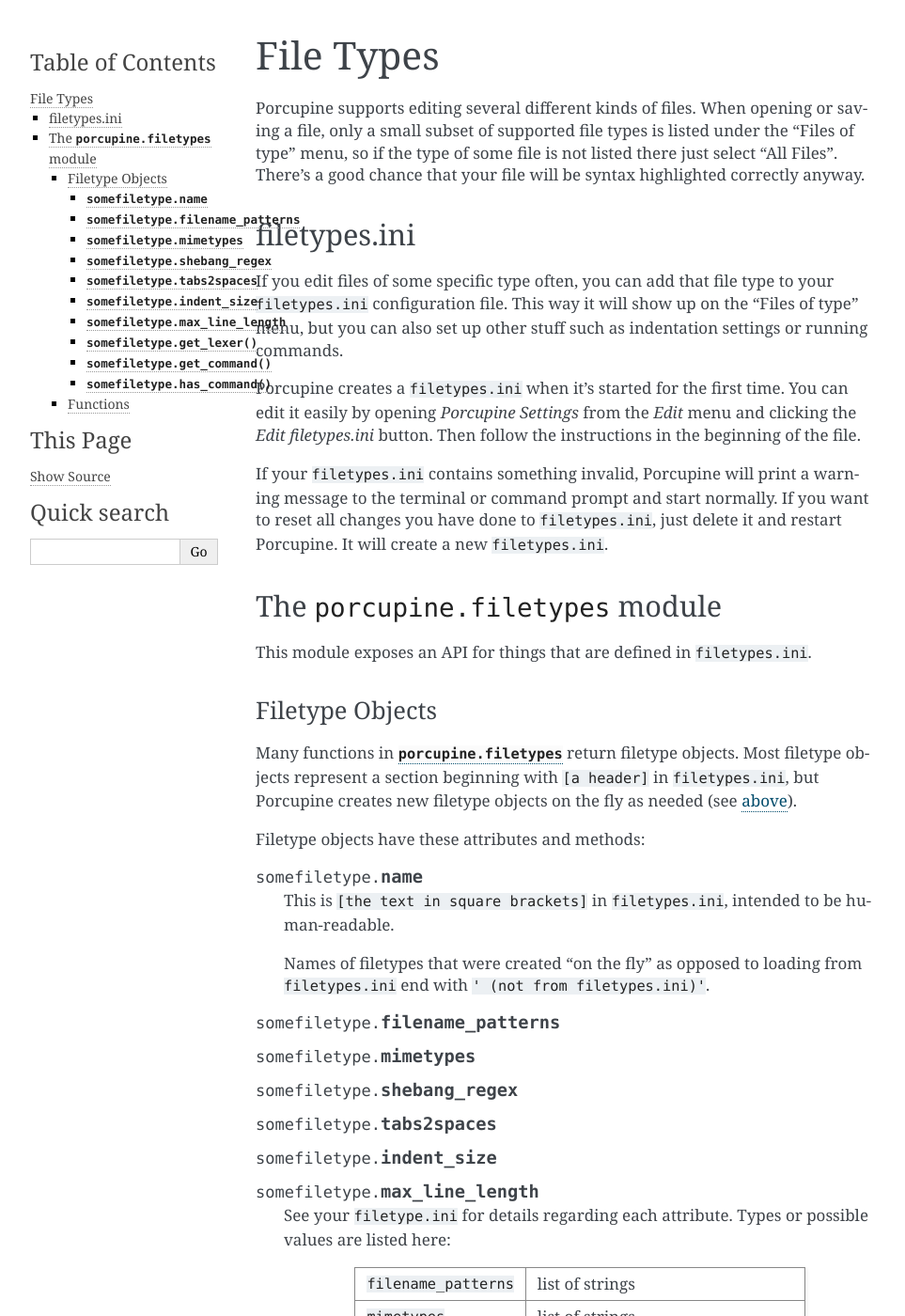
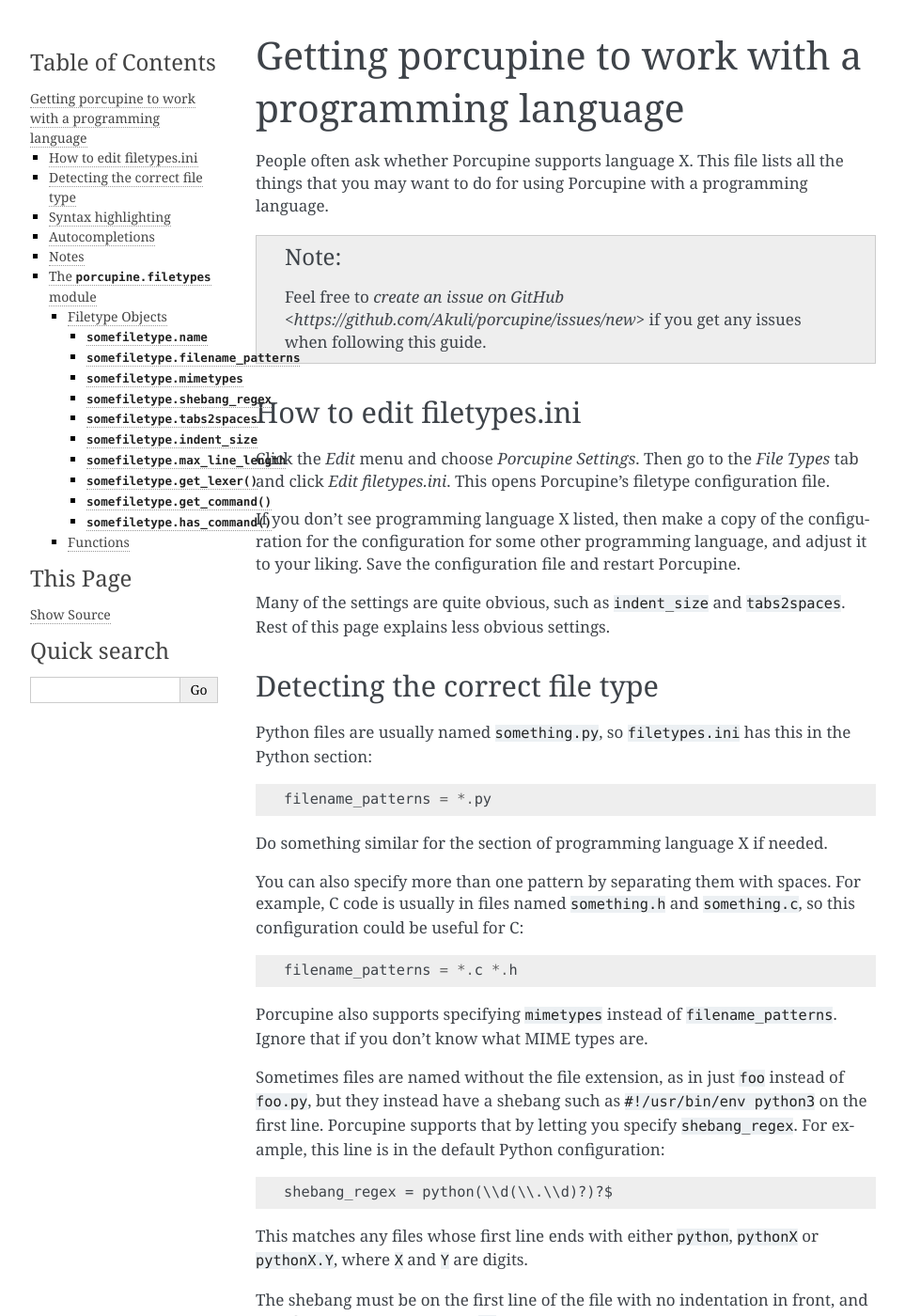
Before and after one commit to Akuli/porcupine, a Sphinx documentation site: the page built from docs/filetypes.rst, in a window 1280 px wide and 1400 px high. Shown: the whole window at 94% size, without its empty margins (148-1111 px from the left). Built offline with Sphinx 7.4.7, drawn with Linux system fonts in a browser that asks for light colours; some of the changed text lies outside the part shown.

Commit message:
update filetypes docs

```diff
--- a/docs/filetypes.rst
+++ b/docs/filetypes.rst
@@ -1,32 +1,124 @@
-File Types
-==========
+Getting porcupine to work with a programming language
+=====================================================
 
-.. _automagic-filetype-creation:
+People often ask whether Porcupine supports language X.
+This file lists all the things that you may want to do for using Porcupine with a programming language.
 
-Porcupine supports editing several different kinds of files. When opening or
-saving a file, only a small subset of supported file types is listed under the
-"Files of type" menu, so if the type of some file is not listed there just
-select "All Files". There's a good chance that your file will be syntax
-highlighted correctly anyway.
+.. note::
+    Feel free to `create an issue on GitHub <https://github.com/Akuli/porcupine/issues/new>`
+    if you get any issues when following this guide.
 
 
-filetypes.ini
--------------
+How to edit filetypes.ini
+-------------------------
 
-If you edit files of some specific type often, you can add that file type to
-your ``filetypes.ini`` configuration file. This way it will show up on the
-"Files of type" menu, but you can also set up other stuff such as indentation
-settings or running commands.
+Click the *Edit* menu and choose *Porcupine Settings*.
+Then go to the *File Types* tab and click *Edit filetypes.ini*.
+This opens Porcupine's filetype configuration file.
 
-Porcupine creates a ``filetypes.ini`` when it's started for the first time. You
-can edit it easily by opening *Porcupine Settings* from the *Edit* menu and
-clicking the *Edit filetypes.ini* button. Then follow the instructions in the
-beginning of the file.
+If you don't see programming language X listed, then
+make a copy of the configuration for the configuration for some other programming language, and adjust it to your liking.
+Save the configuration file and restart Porcupine.
+
+Many of the settings are quite obvious, such as ``indent_size`` and ``tabs2spaces``.
+Rest of this page explains less obvious settings.
+
+
+Detecting the correct file type
+-------------------------------
+
+Python files are usually named ``something.py``, so ``filetypes.ini`` has this in the Python section::
+
+    filename_patterns = *.py
+
+Do something similar for the section of programming language X if needed.
+
+You can also specify more than one pattern by separating them with spaces.
+For example, C code is usually in files named ``something.h`` and ``something.c``,
+so this configuration could be useful for C::
+
+    filename_patterns = *.c *.h
+
+Porcupine also supports specifying ``mimetypes`` instead of ``filename_patterns``.
+Ignore that if you don't know what MIME types are.
+
+Sometimes files are named without the file extension, as in just ``foo`` instead of ``foo.py``,
+but they instead have a shebang such as ``#!/usr/bin/env python3`` on the first line.
+Porcupine supports that by letting you specify ``shebang_regex``.
+For example, this line is in the default Python configuration::
+
+    shebang_regex = python(\\d(\\.\\d)?)?$
+
+This matches any files whose first line ends with either ``python``, ``pythonX`` or ``pythonX.Y``,
+where ``X`` and ``Y`` are digits.
+
+The shebang must be on the first line of the file with no indentation in front,
+and that first line must start with ``#!``.
+This is the way shebangs work, and not an arbitrary Porcupine limitation.
+
+
+Syntax highlighting
+-------------------
+
+Try opening a file written in programming language X.
+If it syntax highlights correctly, you can skip rest of this section.
+
+There is `a list of supported languages <https://pygments.org/docs/lexers/>`_ in Pygments documentation.
+Pygments is the library that Porcupine uses for syntax highlighting.
+For example, if you want to use ``pygments.lexers.zig.ZigLexer`` from the above link, add this to the filetype config::
+
+    pygments_lexer = pygments.lexers.zig.ZigLexer
+
+If your language is not supported by Pygments, it might be still possible to get highlighting for it.
+Try to search for a Pygments lexer for that language.
+If you find one, put it somewhere where Porcupine's Python can import it (TODO: explain in more detail),
+let's say ``class LexerClass`` in file ``lexer_filename.py``.
+Then you can add this to ``filetypes.ini``::
+
+    pygments_lexer = lexer_filename.LexerClass
+
+
+Autocompletions
+---------------
+
+The preferred way to set up autocompletions with Porcupine is using a langserver.
+A langserver is a program that runs on your computer and doesn't use the internet at all,
+unlike you might guess from the name.
+Porcupine then requests completions from the langserver and displays them to you.
+
+Start by finding and installing a langserver for the programming language X.
+I don't have any more detailed instructions, because this depends a lot on which programming language is in question.
+
+When the langserver is installed, you should be able to invoke it from the terminal or command prompt with some command.
+For example, typing ``pyls`` on the terminal starts the Python language server that I use,
+so I have this in my Python configuration in ``filetypes.ini``::
+
+    langserver_command = pyls
+    langserver_language_id = python
+
+Set ``langserver_command`` to whatever command you want.
+To find the correct ``langserver_language_id``, click
+`this link <https://microsoft.github.io/language-server-protocol/specifications/specification-current/#textDocumentItem>`_
+and scroll down a bit.
+You should find a table of all valid ``langserver_language_id`` values.
+
+
+Notes
+-----
 
 If your ``filetypes.ini`` contains something invalid, Porcupine will print a
-warning message to the terminal or command prompt and start normally. If you
-want to reset all changes you have done to ``filetypes.ini``, just delete it
+warning message to the terminal or command prompt and start normally.
+To run porcupine from Windows command prompt, use ``py -m porcupine``.
+On other operating systems, run ``python3 -m porcupine`` on a terminal.
+Everything printed to the terminal also goes to Porcupine's log file, even when Porcupine is not started from a terminal.
+(TODO: explain where log files are)
+
+If you want to reset all changes you have done to your ``filetypes.ini``, just delete it
 and restart Porcupine. It will create a new ``filetypes.ini``.
+
+Porcupine can often get syntax highlighting to work without any configuration in ``filetypes.ini``.
+In those cases, Porcupine adds `` (not from filetypes.ini)`` to the filetype name shown in the statusbar.
+You may still want to add some indentation settings and such to ``filetypes.ini``.
 
 
 The ``porcupine.filetypes`` module
@@ -43,9 +135,8 @@
 ^^^^^^^^^^^^^^^^
 
 Many functions in :mod:`porcupine.filetypes` return filetype objects. Most
-filetype objects represent a section beginning with ``[a header]`` in
-``filetypes.ini``, but Porcupine creates new filetype objects on the fly as
-needed (see :ref:`above <automagic-filetype-creation>`).
+filetype objects represent the configuration for one file type in ``filetypes.ini``,
+but Porcupine creates new filetype objects on the fly for files that Pygments knows but ``filetypes.ini`` doesn't.
 
 Filetype objects have these attributes and methods:
 
@@ -67,14 +158,16 @@
     See your ``filetype.ini`` for details regarding each attribute. Types or
     possible values are listed here:
 
-    ========================    ========================================
-    ``filename_patterns``       list of strings
-    ``mimetypes``               list of strings
-    ``shebang_regex``           a regex object from :func:`re.compile`
-    ``tabs2spaces``             True or False
-    ``indent_size``             int
-    ``max_line_length``         int
-    ========================    ========================================
+    ============================    ========================================
+    ``filename_patterns``           list of strings
+    ``mimetypes``                   list of strings
+    ``shebang_regex``               a regex object from :func:`re.compile`
+    ``tabs2spaces``                 True or False
+    ``indent_size``                 int
+    ``max_line_length``             int
+    ``langserver_command``          str
+    ``langserver_language_id``      str
+    ============================    ========================================
 
     If no ``shebang_regex`` is given in ``filetypes.ini``, ``shebang_regex`` is
     set to a regex object that matches nothing.
```
